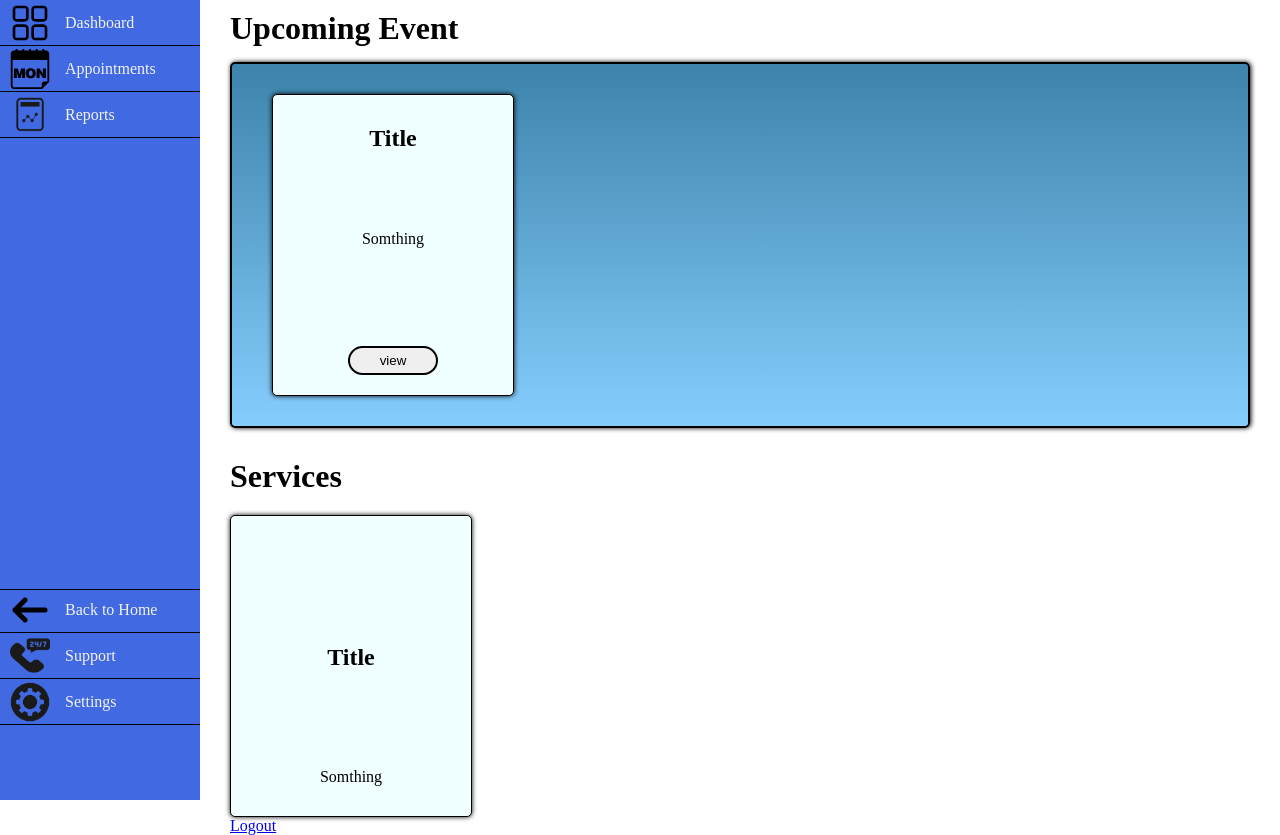
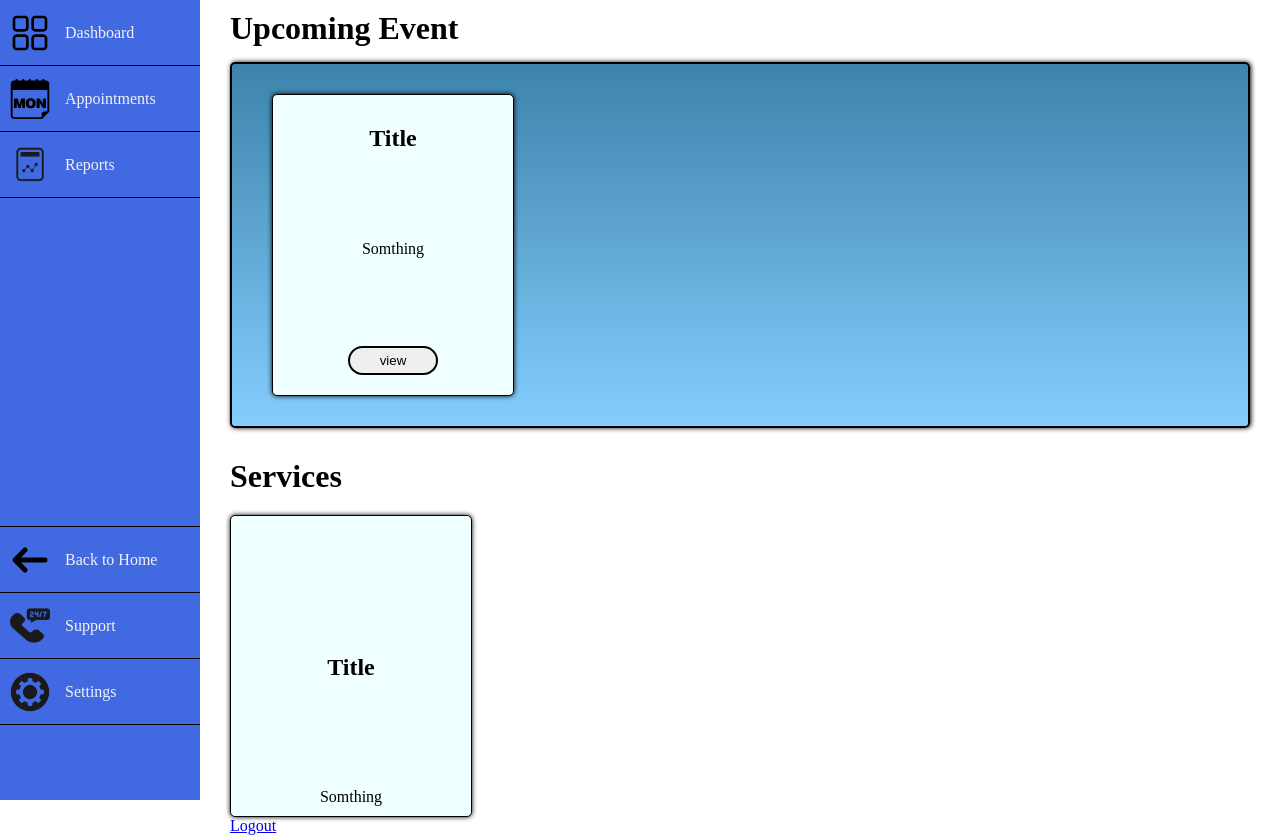
Before and after one commit to hxshan/Health_CheckUp_System, a PHP site: page /pages/UserDashboard.php in a window 1280 px wide. Shown: the part 75-910 px from the top of the page. Run offline with PHP 8.4, Linux system fonts and the light colour scheme; the visitor is signed in with stand-in values (Sample User, id 1); data that the repository does not hold is empty.

Commit message:
js changes

```diff
--- a/includes/Head-sidebar.inc.php
+++ b/includes/Head-sidebar.inc.php
@@ -37,43 +37,43 @@
     </div>
     <div class="Navibar">
         <div class="naviup">
-            <div class="nav-item" onclick="showPage('page1');">
-                <a class="nav-link" href="../pages/UserDashboard.php"><img src="../images/dashboard.svg" height="40px" width="40px">Dashboard</a>
+            <div class="nav-item" id="dashboard-btn">
+                <p class="nav-link"><img src="../images/dashboard.svg" height="40px" width="40px">Dashboard</p>
             </div>
 
-            <div class="nav-item" onclick="showPage('page2');">
-                <a class="nav-link" href="#"><img src="../images/calendar.svg" height="40px" width="40px">Appointments</a>
+            <div class="nav-item" id="appointments-btn">
+                <p class="nav-link"><img src="../images/calendar.svg" height="40px" width="40px">Appointments</p>
             </div>
 
-            <div class="nav-item">
-                <a class="nav-link" href="#"><img src="../images/report-64.png" height="40px" width="40px">Reports</a>
+            <div class="nav-item" id="reports-btn">
+                <p class="nav-link"><img src="../images/report-64.png" height="40px" width="40px">Reports</p>
             </div>
 
             <?php if($role==1 || $role==2){?>
-            <div class="nav-item">
-                <a class="nav-link" href="#"> <img src="../images/diet-64.png" height="40px" width="40px">Diet Plans</a>
+            <div class="nav-item" id="dietplan-btn" >
+                <p class="nav-link"> <img src="../images/diet-64.png" height="40px" width="40px">Diet Plans</p>
             </div>
 
             <?php }?>
             <?php if($role==3){?>
 
-            <div class="nav-item">
-                <a class="nav-link" href="#"><img src="../images/patients-64.png" height="40px" width="40px">Patients</a>
+            <div class="nav-item" id="patient-btn">
+                <p class="nav-link"><img src="../images/patients-64.png" height="40px" width="40px">Patients</p>
             </div>
 
             <?php }?>
             <?php if($role==4){?>
 
-            <div class="nav-item">
-                <a class="nav-link" href="#"><img src="../images/staff-64.png" height="40px" width="40px">Staff</a>
+            <div class="nav-item" id="staff-btn">
+                <p class="nav-link"><img src="../images/staff-64.png" height="40px" width="40px">Staff</p>
             </div>
 
         </div>
         <?php }?>
 
         <div class="navidown">
-        <div class="nav-item">
-                <a id="back-to-home" class="nav-link" href="../index.php"><img src="../images/Back-Arrow.png" height="40px" width="40px">Back to Home</a>
+        <div class="nav-item" id="back-to-home" >
+                <a class="nav-link" href="../index.php"><img src="../images/Back-Arrow.png" height="40px" width="40px">Back to Home</a>
             </div>
                 <div class="nav-item">
                     <a class="nav-link" href="#"><img src="../images/support-60.png" height="35px" width="40px">Support</a>
--- a/includes/functions.inc.php
+++ b/includes/functions.inc.php
@@ -200,7 +200,7 @@ function getCheckUpPlansbyId($conn,$id){
         exit();
     }else{
         mysqli_stmt_bind_param($stmt,"i",$id);
-        mysqli_execute($stmt);
+        mysqli_stmt_execute($stmt);
         $result= mysqli_stmt_get_result($stmt);
         return $result;
     }
@@ -223,7 +223,7 @@ function getTestbyId($conn,$id){
         exit();
     }else{
         mysqli_stmt_bind_param($stmt,"i",$id);
-        mysqli_execute($stmt);
+        mysqli_stmt_execute($stmt);
         $result= mysqli_stmt_get_result($stmt);
         return $result;
     }
@@ -236,7 +236,7 @@ function getCheckUpDetails($conn,$id){
         exit();
     }else{
         mysqli_stmt_bind_param($stmt,"i",$id);
-        mysqli_execute($stmt);
+        mysqli_stmt_execute($stmt);
         $result= mysqli_stmt_get_result($stmt);
         return $result;
     }
--- a/pages/UserDashboard.php
+++ b/pages/UserDashboard.php
@@ -47,7 +47,7 @@ session_start();
     </div>
 
 
-    <div id="page2"  class="appoinment-content, hidden" >
+    <div id="page2"  class="appoinment-content hidden" >
         <div>
             <table>
                 <thead>
@@ -333,7 +333,7 @@ session_start();
         </div>
     </div>
 
-    <div  class="diet-plan-content, hidden" >
+    <div  class="diet-plan-content hidden" >
             <div class="welcome" >
                 <h1>Welcome to Diet Plan</h1>
             </div>
@@ -375,8 +375,9 @@ session_start();
                 </div>
 
             </div>
-        </main>
-    </div>
+        </div>
+    </main>
+
 
     <script src="../scripts/dashboard.js"></script>
 </body>
--- a/styles/Dashboard.css
+++ b/styles/Dashboard.css
@@ -185,7 +185,7 @@ tr:hover {
     padding: 15px;
 }
 
-.info h2, p, .icons {
+.info h2,.info p ,.icons {
     margin-bottom: 20px;
 }
 
--- a/styles/DashboardIncludes.css
+++ b/styles/DashboardIncludes.css
@@ -32,8 +32,6 @@
     display: flex;
     margin-right: 10px;
     align-items: center;
-
-
 }
 
 .fulln
@@ -73,21 +71,25 @@ margin-left: 10px;
     display: flex;
     flex-direction:row;
     align-items: center;
+    justify-content: center;
     border-bottom: 1px solid;
-    min-height: 45px;
+    height: 65px;
+
 }
 .nav-item img{
     margin:0 15px 0 10px;
 }
-.nav-item a{
+.nav-link{
     display: flex;
     flex-direction: row;
     align-items: center;
     text-decoration: none;
     color: rgb(242, 242, 242);
     width: 200px;
+    cursor: pointer;
+    margin: 10px 0;
 }
-.nav-item a:hover{
+.nav-item:hover{
     background-color: #7FD858;
     color: white;
 }
@@ -98,6 +100,6 @@ margin-left: 10px;
    width: 200px;
 }
 
-#back-to-home {
+.nav-item#back-to-home {
     border-top: 1px solid black;
 }
```
Also changed, not shown: scripts/dashboard.js (+52 -8 lines).
